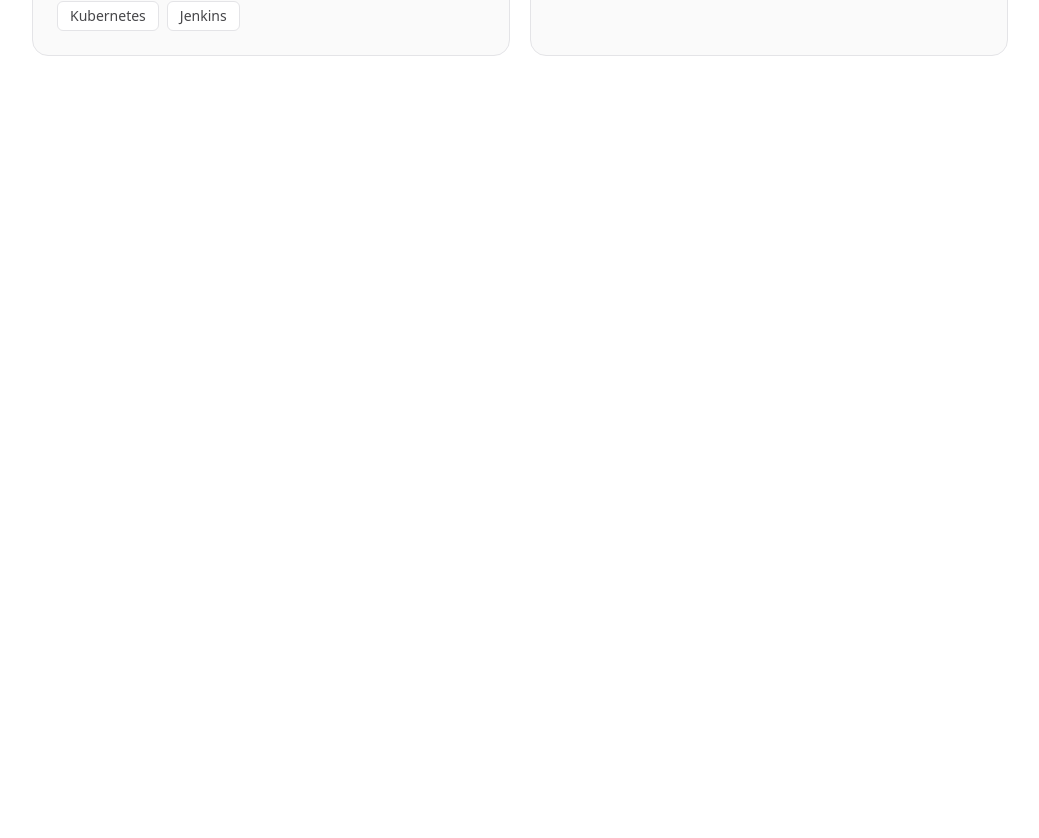
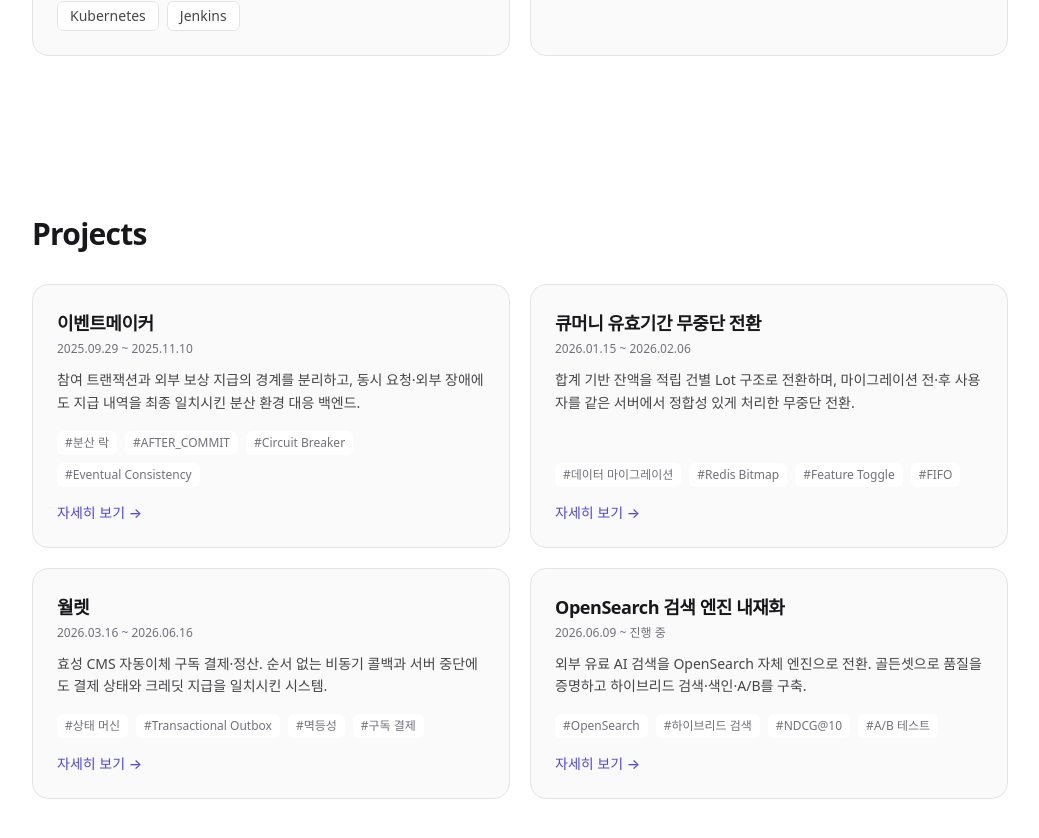
Before and after one commit to maruhxn/portfolio, a Next.js app: page / in a window 1280 px wide. Shown: the part 900-1738 px from the top of the page, without its empty margins (120-1159 px from the left). Before the commit the page ends 1036 px from the top, so only its background shows below. Built offline with nearby package versions, Linux system fonts and the light colour scheme; a web font is replaced by a local one.

Commit message:
feat: Projects 카드 섹션

```diff
--- a/app/page.tsx
+++ b/app/page.tsx
@@ -1,6 +1,7 @@
 import { Nav } from "@/components/nav";
 import { Hero } from "@/components/sections/hero";
 import { Skills } from "@/components/sections/skills";
+import { Projects } from "@/components/sections/projects";
 
 export default function Home() {
   return (
@@ -9,6 +10,7 @@ export default function Home() {
       <main>
         <Hero />
         <Skills />
+        <Projects />
       </main>
     </>
   );
--- /dev/null
+++ b/components/sections/projects.tsx
@@ -0,0 +1,28 @@
+import Link from "next/link";
+import { PROJECTS } from "@/content/projects";
+
+export function Projects() {
+  return (
+    <section id="projects" className="mx-auto max-w-5xl px-6 py-20">
+      <h2 className="text-2xl font-bold tracking-tight md:text-3xl">Projects</h2>
+      <div className="mt-8 grid gap-5 sm:grid-cols-2">
+        {PROJECTS.map((p) => (
+          <Link key={p.slug} href={`/projects/${p.slug}`}
+            className="group flex flex-col rounded-2xl border border-border bg-card p-6 transition hover:border-accent hover:shadow-sm">
+            <div className="flex items-baseline justify-between gap-3">
+              <h3 className="text-lg font-semibold tracking-tight group-hover:text-accent">{p.title}</h3>
+            </div>
+            <p className="mt-1 text-xs text-muted">{p.period}</p>
+            <p className="mt-3 flex-1 text-sm leading-relaxed text-foreground/80">{p.summary}</p>
+            <ul className="mt-4 flex flex-wrap gap-2">
+              {p.tags.map((t) => (
+                <li key={t} className="rounded-md bg-background px-2 py-1 text-xs text-muted">#{t}</li>
+              ))}
+            </ul>
+            <span className="mt-4 text-sm font-medium text-accent">자세히 보기 →</span>
+          </Link>
+        ))}
+      </div>
+    </section>
+  );
+}
```
